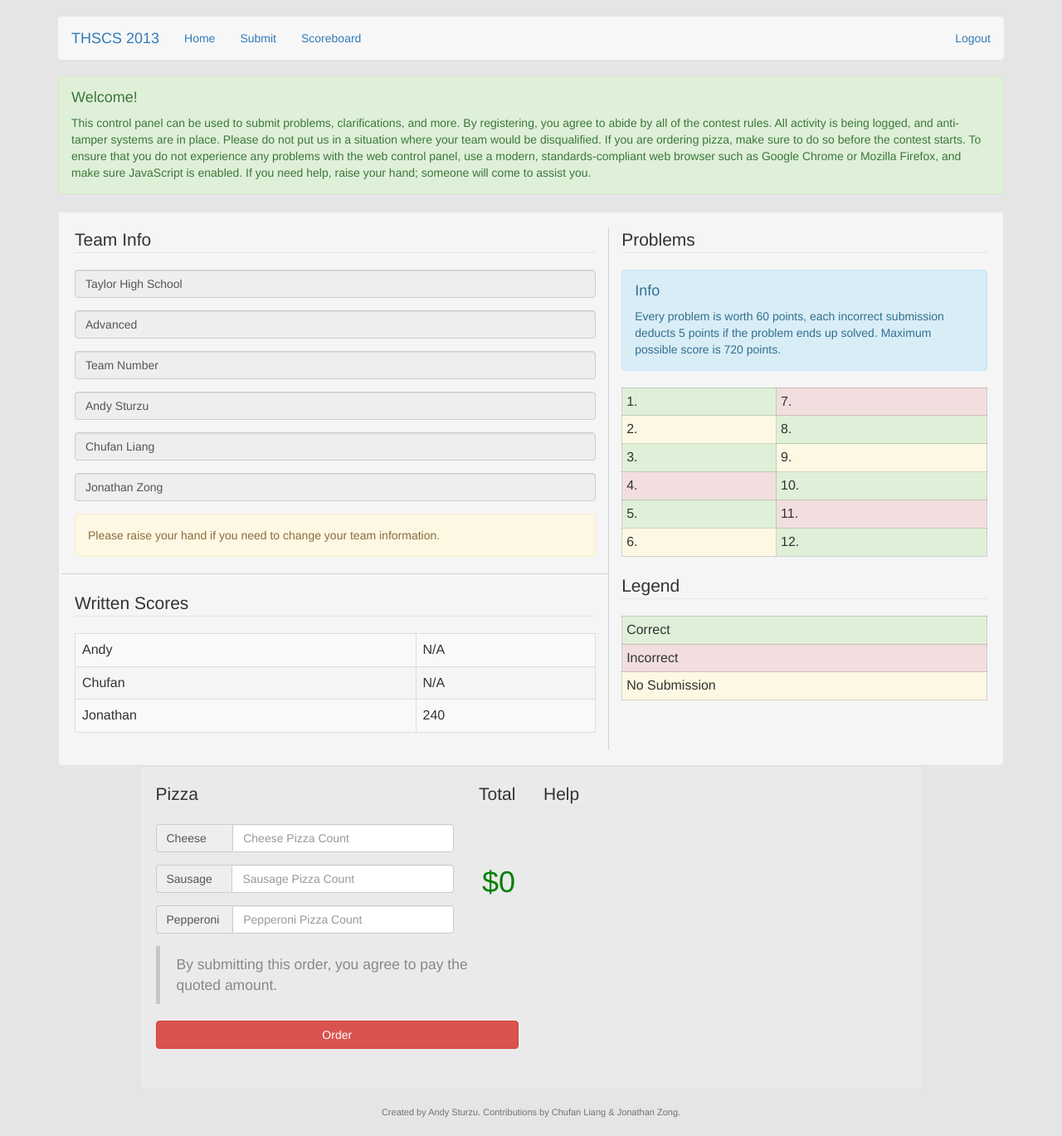
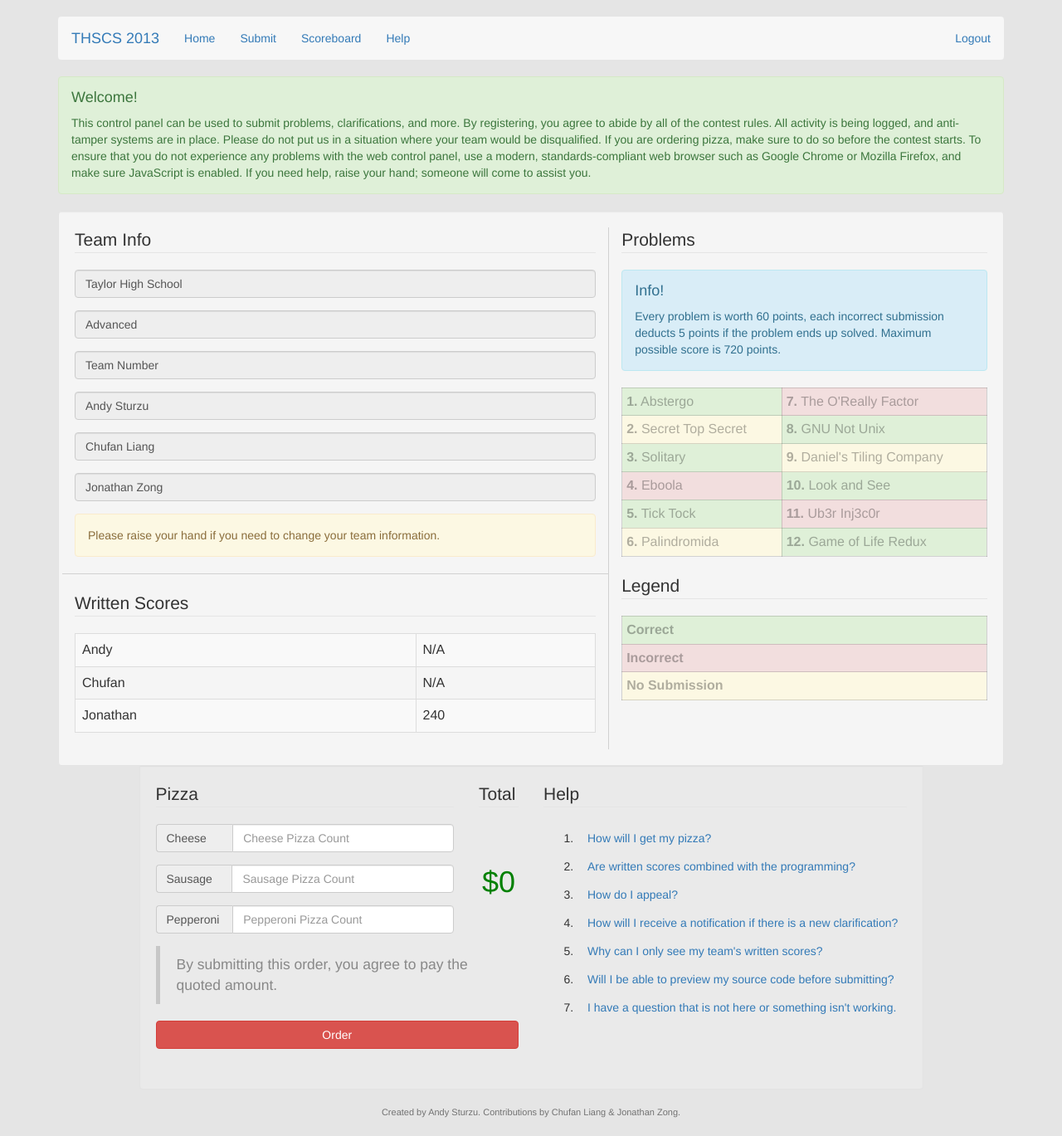
Before and after one commit to anst/spark-contest, a PHP site: template views/home.html in a window 1280 px wide. Shown: the whole page at 83% size. Run offline with PHP 8.4, Linux system fonts and the light colour scheme; the template is opened without the code that fills it, so the values that code supplies are empty; some libraries are stand-ins or nearby versions.

Commit message:
Fixed compilation, added FAQ

```diff
--- a/app/config/schools.json
+++ b/app/config/schools.json
@@ -5,5 +5,6 @@
 	"Klein Oaks":"Klein Oaks",
 	"Clements":"Clements",
 	"Waller":"Waller",
-	"Tompkins":"Tompkins"
+	"Tompkins":"Tompkins",
+    "Pascal":"Pascal"
 }
--- a/app/functions/functions.php
+++ b/app/functions/functions.php
@@ -164,7 +164,9 @@
     $compile_error = true;
 
   chdir(dirname(__FILE__));
-	$exec_data = proc_exec("java -classpath ../classloader ContestJudge /tmp/$processname/ ".substr($classfile,0,strlen($classfile)-6), $inputs, "execute");
+	#$exec_data = proc_exec("java -classpath ../classloader ContestJudge /tmp/$processname/ ".substr($classfile,0,strlen($classfile)-6), $inputs, "execute");
+
+  $exec_data = proc_exec("java -classpath $sourcedir $class $args", $inputs, "execute");
 
   if ($exec_data["success"]==="false") return ["success"=>"false", "error"=>"Your program ran longer than the time alotted! Please make sure you don't go above the time limit. [Timeout error]"];
 
@@ -181,7 +183,6 @@
     return ["success"=>"false", "error"=>"Your program encountered an error while running! Please check your program logic and resubmit. [Runtime error]"];
   else
     return ["success"=>"false", "error"=>"Unknown error, something huge has gone wrong!"];
-
   return ["success"=>"true","compile"=>$compile_data,"exec"=>$exec_data];
 }
 function proc_safety() {
--- a/views/assets/css/app.css
+++ b/views/assets/css/app.css
@@ -55,3 +55,12 @@
 #preview_problems td {
  border:1px solid rgba(0,0,0,0.15) !important;
 }
+td.success {
+	color:rgba(0,0,0,0.3) !important;
+}
+td.warning {
+	color:rgba(0,0,0,0.3) !important;
+}
+td.danger {
+	color:rgba(0,0,0,0.3) !important;
+}
--- a/views/home.html
+++ b/views/home.html
@@ -31,6 +31,7 @@
 				<li class="active"><a href="/">Home</a></li>
 				<li><a href="/submit">Submit</a></li>
 				<li><a href="/scoreboard">Scoreboard</a></li>
+				<li><a href="/#helpbox">Help</a></li>
 			</ul>
 			<p class="navbar-text pull-right"><a href="/logout" style="text-decoration: none" class="navbar-link">Logout</a></p>
 		</div>
@@ -73,16 +74,16 @@
 						<div class="col-lg-5">
 							<legend>Problems</legend>
 							<div class="alert alert-info" style="">
-								<h4>Info</h4>
+								<h4>Info!</h4>
 								Every problem is worth 60 points, each incorrect submission deducts 5 points if the problem ends up solved. Maximum possible score is 720 points.
 							</div>
 							<table class="table table-bordered table-condensed" id="preview_problems">
-								<tr><td class="success">1.</td><td class="danger">7.</td></tr>
-								<tr><td class="warning">2.</td><td class="success">8.</td></tr>
-								<tr><td class="success">3.</td><td class="warning">9.</td></tr>
-								<tr><td class="danger">4.</td><td class="success">10.</td></tr>
-								<tr><td class="success">5.</td><td class="danger">11.</td></tr>
-								<tr><td class="warning">6.</td><td class="success">12.</td></tr>
+								<tr><td class="success"><b>1.</b> Abstergo</td><td class="danger"><b>7.</b> The O'Really Factor</td></tr>
+								<tr><td class="warning"><b>2.</b> Secret Top Secret</td><td class="success"><b>8.</b> GNU Not Unix</td></tr>
+								<tr><td class="success"><b>3.</b> Solitary</td><td class="warning"><b>9.</b> Daniel's Tiling Company</td></tr>
+								<tr><td class="danger"><b>4.</b> Eboola</td><td class="success"><b>10.</b> Look and See</td></tr>
+								<tr><td class="success"><b>5.</b> Tick Tock</td><td class="danger"><b>11.</b> Ub3r Inj3c0r</td></tr>
+								<tr><td class="warning"><b>6.</b> Palindromida</td><td class="success"><b>12.</b> Game of  Life Redux</td></tr>
 							</table>
 
 						</div>
@@ -99,9 +100,9 @@
 						<div class="col-lg-5">
 							<legend>Legend</legend>
 							<table class="table table-bordered table-condensed" id="preview_problems">
-								<tr><td class="success">Correct</td></tr>
-								<tr><td class="danger">Incorrect</td></tr>
-								<tr><td class="warning">No Submission</td></tr>
+								<tr><td class="success"><b>Correct</b></td></tr>
+								<tr><td class="danger"><b>Incorrect</b></td></tr>
+								<tr><td class="warning"><b>No Submission</b></td></tr>
 							</table>
 						</div>
 					</div>
@@ -162,8 +163,37 @@
 							</form>
 						</div>
 						<div class="col-lg-6">
-							<legend>Help</legend>
-
+							<legend id="helpbox">Help</legend>
+							<ol>
+								<li>
+									<span data-toggle="collapse" class="btn btn-link btn-block navbar-link" style="text-align:left;cursor:pointer;outline:none;text-decoration:none" data-target="#q1">How will I get my pizza?</span>
+									<div id="q1" class="collapse">Once you order through the control panel, come up to the pizza stand and pay for your order. We'll let you know when the pizza is here. Claim your pizza with your ticket.</div>
+								</li>
+								<li>
+									<span data-toggle="collapse" class="btn btn-link btn-block navbar-link" style="text-align:left;cursor:pointer;outline:none;text-decoration:none" data-target="#q2">Are written scores combined with the programming?</span>
+									<div id="q2" class="collapse">Nope! Written scores are separate, to give the smaller teams a fighting chance. Written scores shall only be used for  the purpose of breaking ties.</div>
+								</li>
+								<li>
+									<span data-toggle="collapse" class="btn btn-link btn-block navbar-link" style="text-align:left;cursor:pointer;outline:none;text-decoration:none" data-target="#q3">How do I appeal?</span>
+									<div id="q3" class="collapse">At the end of the contest, you will be able to go through your individual runs and you will be able to see your output compared to the judges output. If we made a mistake, then hit the appeal button!</div>
+								</li>
+								<li>
+									<span data-toggle="collapse" class="btn btn-link btn-block navbar-link" style="text-align:left;cursor:pointer;outline:none;text-decoration:none" data-target="#q4">How will I receive a notification if there is a new clarification?</span>
+									<div id="q4" class="collapse">Your web browser is connected to our server via. websockets, so anything that we send out, you get it immediately. You'll even get a handy alert!</div>
+								</li>
+								<li>
+									<span data-toggle="collapse" class="btn btn-link btn-block navbar-link" style="text-align:left;cursor:pointer;outline:none;text-decoration:none" data-target="#q5">Why can I only see my team's written scores?</span>
+									<div id="q5" class="collapse">If we gave out the all of the written scores, how much fun would that leave for the awards ceremony? If you don't see your own team members scores, that means it hasn't been entered in yet, or your team member didn't write his name legibly :( </div>
+								</li>
+								<li>
+									<span data-toggle="collapse" class="btn btn-link btn-block navbar-link" style="text-align:left;cursor:pointer;outline:none;text-decoration:none" data-target="#q6">Will I be able to preview my source code before submitting?</span>
+									<div id="q6" class="collapse">Yes! We have a handy feature that shows you what you're submitting before you press that judge button. This prevents any accidental submissions!</div>
+								</li>
+								<li>
+									<span data-toggle="collapse" class="btn btn-link btn-block navbar-link" style="text-align:left;cursor:pointer;outline:none;text-decoration:none" data-target="#q7">I have a question that is not here or something isn't working.</span>
+									<div id="q7" class="collapse">Submit a general clarification if the contest has started, or simply raise your hand if it hasn't.</div>
+								</li>
+							</ol>
 						</div>
 					</div>
 
--- a/views/submit.html
+++ b/views/submit.html
@@ -26,11 +26,12 @@
 	</div>
 	<div class="container main">
 		<div class="navbar" style="background:#f7f7f7 !important">
-			<a class="navbar-brand" href="#">THSCS 2013</a>
+			<a class="navbar-brand" href="/">THSCS 2013</a>
 			<ul class="nav navbar-nav">
 				<li><a href="/">Home</a></li>
 				<li class="active"><a href="/submit">Submit</a></li>
 				<li><a href="/scoreboard">Scoreboard</a></li>
+				<li><a href="/#helpbox">Help</a></li>
 			</ul>
 			<p class="navbar-text pull-right"><a href="/logout" style="text-decoration: none" class="navbar-link">Logout</a></p>
 		</div>
```
Also changed, not shown: index.php (+6 -5 lines).
